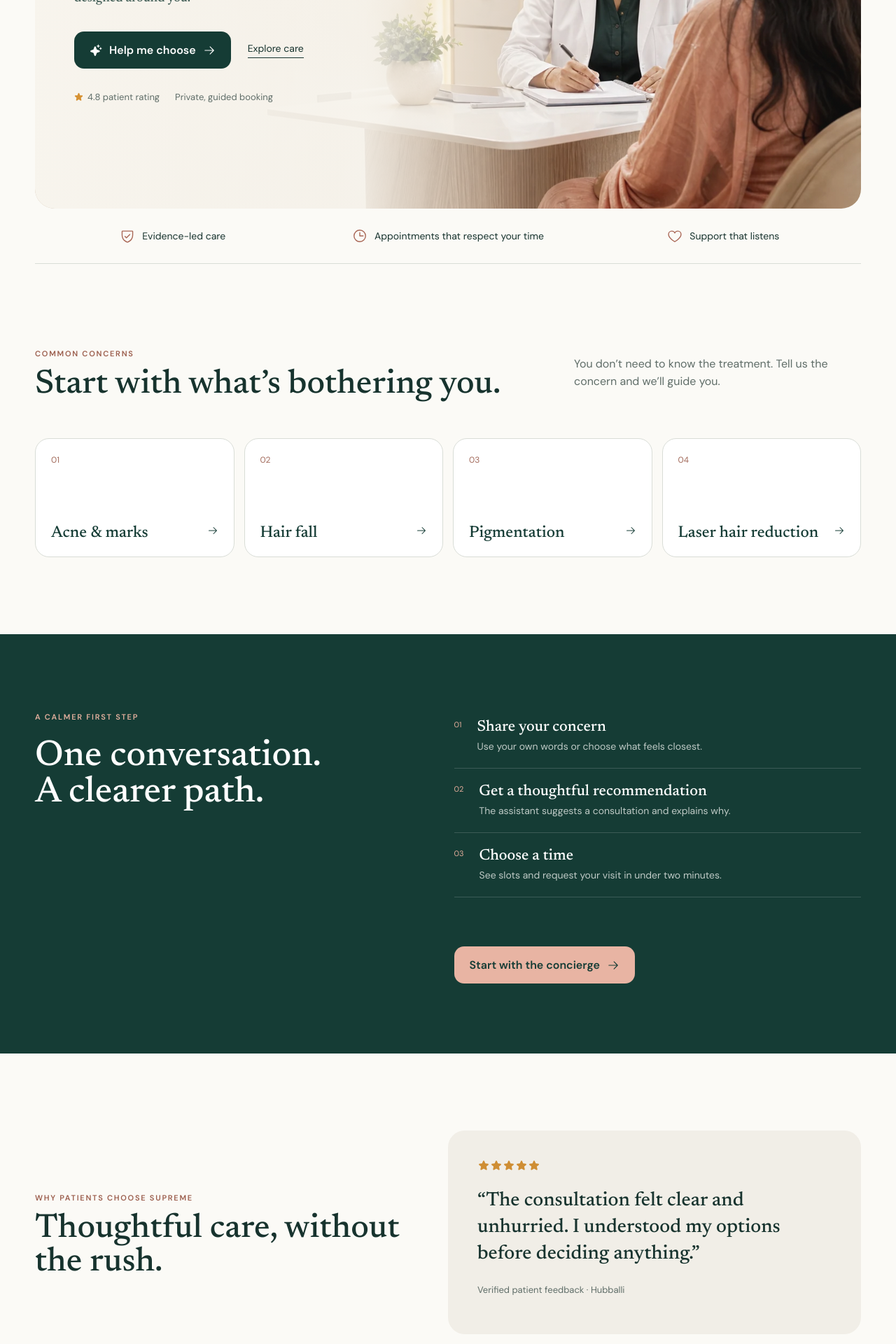
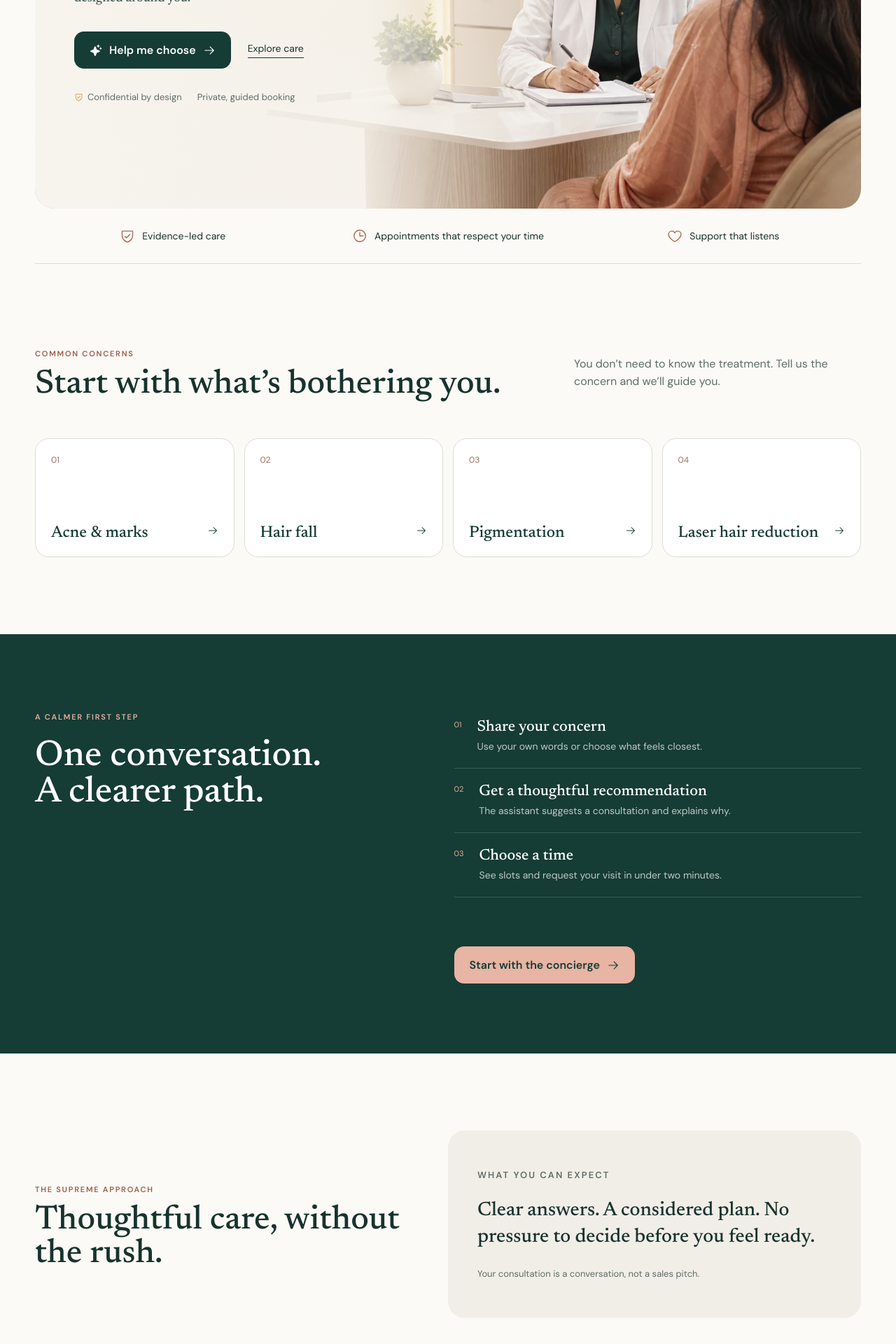
Before and after one commit to rooohi/hbl-001-supreme-clinic-demo, a Next.js app: page /hbl-001-supreme-clinic-demo/ in a window 1280 px wide. Shown: the part 440-2360 px from the top of the page at 70% size. Built offline with nearby package versions, Linux system fonts and the light colour scheme.

Commit message:
Refine launch copy and trust claims

```diff
--- a/app/page.tsx
+++ b/app/page.tsx
@@ -1,6 +1,6 @@
 "use client";
 import {useState} from "react";
-import {ArrowRight,CalendarBlank,CaretDown,Check,Clock,Heart,MapPin,ShieldCheck,Sparkle,Star,X} from "@phosphor-icons/react";
+import {ArrowRight,CalendarBlank,CaretDown,Check,Clock,Heart,MapPin,ShieldCheck,Sparkle,X} from "@phosphor-icons/react";
 
 const concerns=["Acne & marks","Hair fall","Pigmentation","Laser hair reduction"];
 const slots=["10:30 AM","12:00 PM","4:30 PM"];
@@ -11,11 +11,11 @@ export default function Home(){
  const confirm=()=>{localStorage.setItem("supreme-latest-appointment",JSON.stringify({id:`SUP-${Date.now().toString().slice(-5)}`,name,phone,treatment:concern,slot,date:"2026-08-23",status:"Confirmed"}));setStep(3)};
  return <main>
   <header className="nav shell"><a className="brand" href="#top"><span className="brand-mark">S</span><span><b>SUPREME</b><small>HAIR &amp; SKIN CARE</small></span></a><nav><a href="#care">Care</a><a href="#approach">Our approach</a><a href="#visit">Visit</a></nav><button className="button compact" onClick={start}>Book a visit <ArrowRight/></button></header>
-  <section className="hero shell" id="top"><img src="./clinic-consultation.webp" alt="Dermatologist listening to a patient during a consultation"/><div className="hero-copy"><p className="eyebrow">Dermatologist-led care in Hubballi</p><h1>Care that feels<br/><em>personal.</em></h1><p className="lede">Clear answers, thoughtful treatment and skin &amp; hair care designed around you.</p><div className="hero-actions"><button className="button" onClick={start}><Sparkle weight="fill"/> Help me choose <ArrowRight/></button><a href="#care">Explore care</a></div><div className="hero-proof"><span><Star weight="fill"/> 4.8 patient rating</span><span>Private, guided booking</span></div></div></section>
+  <section className="hero shell" id="top"><img src="./clinic-consultation.webp" alt="Dermatologist listening to a patient during a consultation"/><div className="hero-copy"><p className="eyebrow">Dermatologist-led care in Hubballi</p><h1>Care that feels<br/><em>personal.</em></h1><p className="lede">Clear answers, thoughtful treatment and skin &amp; hair care designed around you.</p><div className="hero-actions"><button className="button" onClick={start}><Sparkle weight="fill"/> Help me choose <ArrowRight/></button><a href="#care">Explore care</a></div><div className="hero-proof"><span><ShieldCheck/> Confidential by design</span><span>Private, guided booking</span></div></div></section>
   <section className="trust shell"><span><ShieldCheck/> Evidence-led care</span><span><Clock/> Appointments that respect your time</span><span><Heart/> Support that listens</span></section>
   <section className="section shell" id="care"><div className="section-heading"><div><p className="eyebrow">Common concerns</p><h2>Start with what’s bothering you.</h2></div><p>You don’t need to know the treatment. Tell us the concern and we’ll guide you.</p></div><div className="concern-grid">{concerns.map((item,i)=><button key={item} onClick={()=>{setConcern(item);setOpen(true);setStep(1)}}><span>0{i+1}</span><b>{item}</b><ArrowRight/></button>)}</div></section>
   <section className="approach" id="approach"><div className="shell approach-inner"><div><p className="eyebrow light">A calmer first step</p><h2>One conversation.<br/>A clearer path.</h2></div><ol><li><span>01</span><div><b>Share your concern</b><p>Use your own words or choose what feels closest.</p></div></li><li><span>02</span><div><b>Get a thoughtful recommendation</b><p>The assistant suggests a consultation and explains why.</p></div></li><li><span>03</span><div><b>Choose a time</b><p>See slots and request your visit in under two minutes.</p></div></li></ol><button className="button peach" onClick={start}>Start with the concierge <ArrowRight/></button></div></section>
-  <section className="section shell stories"><div className="section-heading"><div><p className="eyebrow">Why patients choose Supreme</p><h2>Thoughtful care, without the rush.</h2></div></div><div className="quote"><div className="stars">{[1,2,3,4,5].map(n=><Star key={n} weight="fill"/>)}</div><blockquote>“The consultation felt clear and unhurried. I understood my options before deciding anything.”</blockquote><p>Verified patient feedback · Hubballi</p></div></section>
+  <section className="section shell stories"><div className="section-heading"><div><p className="eyebrow">The Supreme approach</p><h2>Thoughtful care, without the rush.</h2></div></div><div className="quote"><p className="eyebrow">What you can expect</p><blockquote>Clear answers. A considered plan. No pressure to decide before you feel ready.</blockquote><p>Your consultation is a conversation, not a sales pitch.</p></div></section>
   <section className="visit shell" id="visit"><div><p className="eyebrow">Plan your visit</p><h2>Supreme Hair &amp; Skin Care</h2><p>Hubballi, Karnataka</p></div><div className="visit-meta"><span><CalendarBlank/><b>Monday – Saturday</b><small>Appointments available</small></span><span><MapPin/><b>Central Hubballi</b><small>Directions shared on confirmation</small></span></div><button className="button" onClick={start}>Find a slot <ArrowRight/></button></section>
   <section className="section shell faq"><p className="eyebrow">Good to know</p><h2>Before your visit</h2>{["Do I need to know which treatment I want?","Is the AI assistant giving medical advice?","What happens after I request a slot?"].map((q,i)=><details key={q}><summary>{q}<CaretDown/></summary><p>{i===0?"No. Begin with your concern and the clinic can recommend the right consultation.":i===1?"No. It helps route your concern and arrange an appointment. Diagnosis belongs to a qualified clinician.":"Your request is saved and the clinic team can confirm the appointment with you directly."}</p></details>)}</section>
   <section className="final-cta shell"><div><p className="eyebrow">Ready when you are</p><h2>Your care starts with a conversation.</h2></div><button className="button" onClick={start}><Sparkle weight="fill"/> Help me choose</button></section>
```
